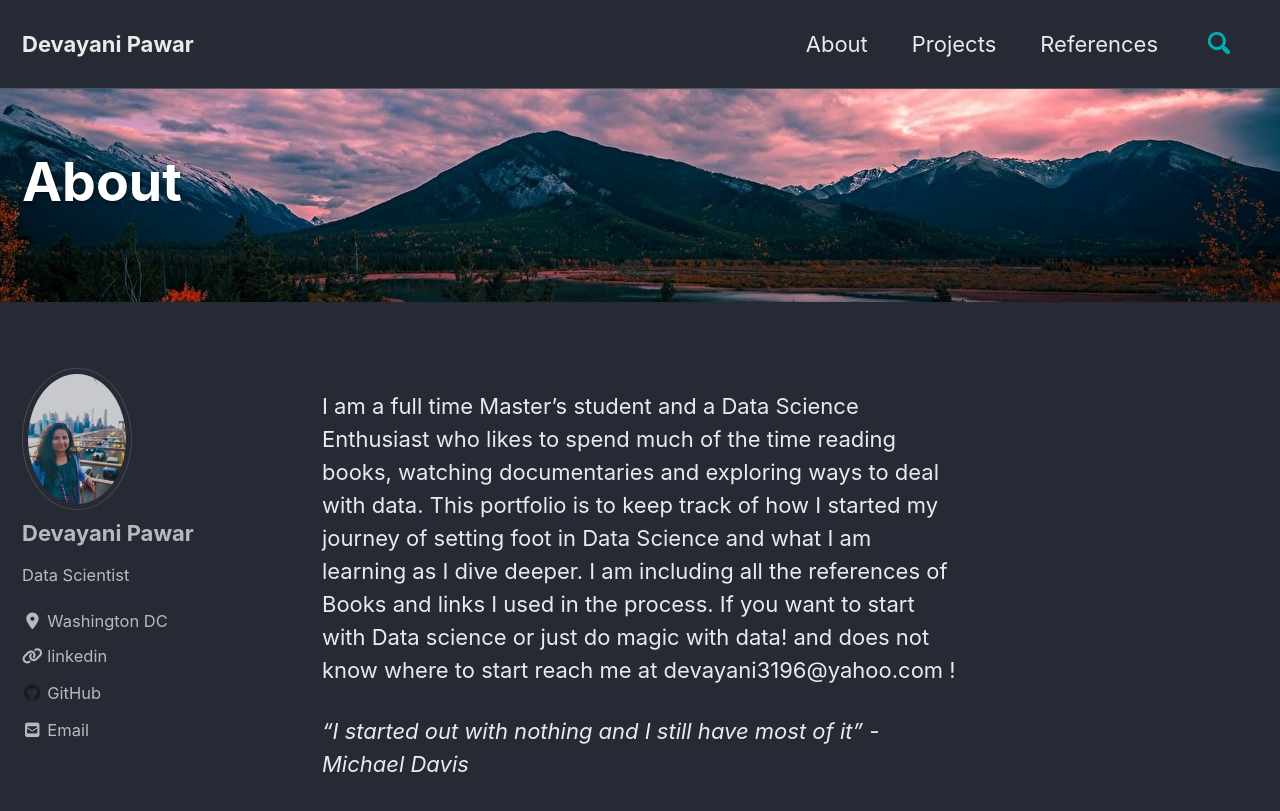
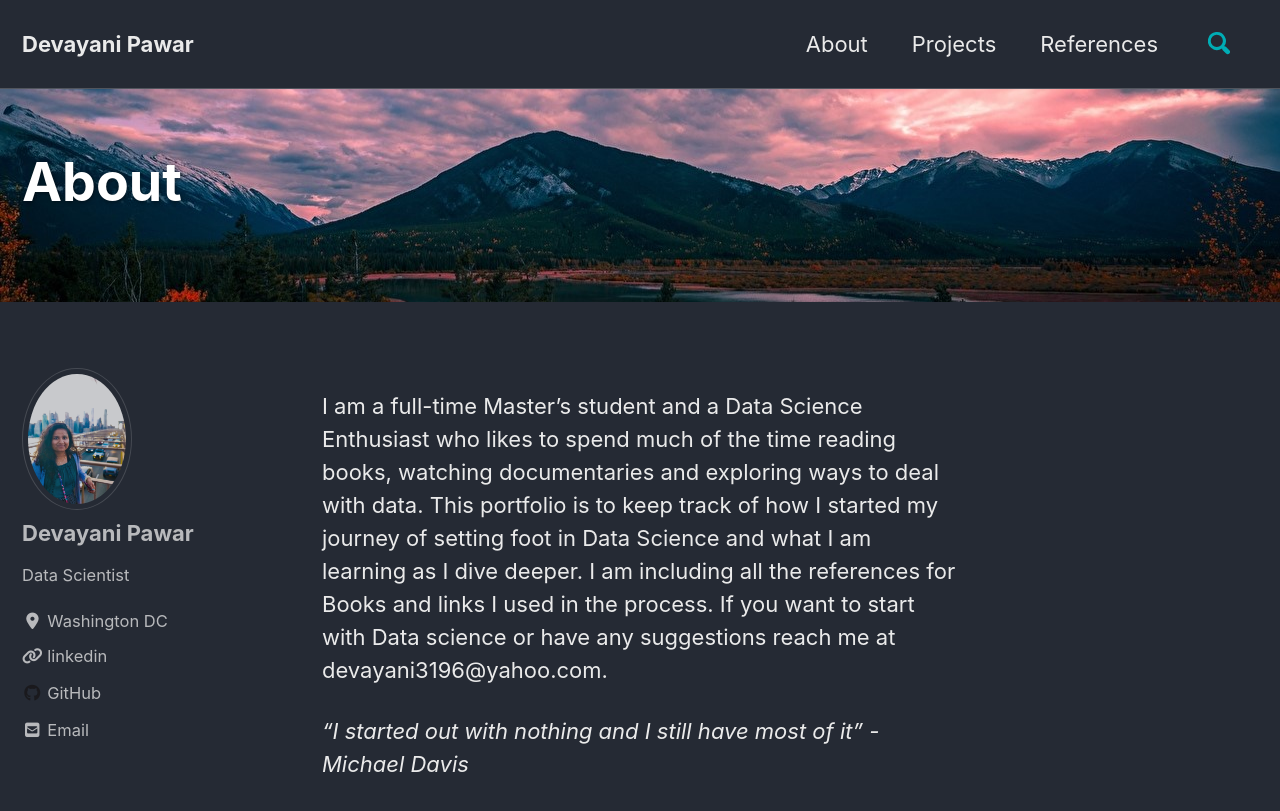
Before and after one commit to devayanipowar/devayanipowar.github.io, a Jekyll site: the page built from _pages/about.md, in a window 1280 px wide and 900 px high. Shown: the top 811 px of the window. Built offline with Jekyll 4.4.1, drawn with Linux system fonts in a browser that asks for light colours; cached includes are drawn as plain includes; nearby versions of some CDN libraries.

Commit message:
adding reference

```diff
--- a/_pages/about.md
+++ b/_pages/about.md
@@ -10,6 +10,6 @@ header:
 
 ---
 
-I am a full time Master's student and a Data Science Enthusiast who likes to spend much of the time reading books, watching documentaries and exploring ways to deal with data. This portfolio is to keep track of how I started my journey of setting foot in Data Science and what I am learning as I dive deeper. I am including all the references of Books and links I used in the process. If you want to start with Data science or just do magic with data! and does not know where to start reach me at devayani3196@yahoo.com !
+I am a full-time Master's student and a Data Science Enthusiast who likes to spend much of the time reading books, watching documentaries and exploring ways to deal with data. This portfolio is to keep track of how I started my journey of setting foot in Data Science and what I am learning as I dive deeper. I am including all the references for Books and links I used in the process. If you want to start with Data science or have any suggestions reach me at devayani3196@yahoo.com.
 
 *"I started out with nothing and I still have most of it" - Michael Davis*
```
